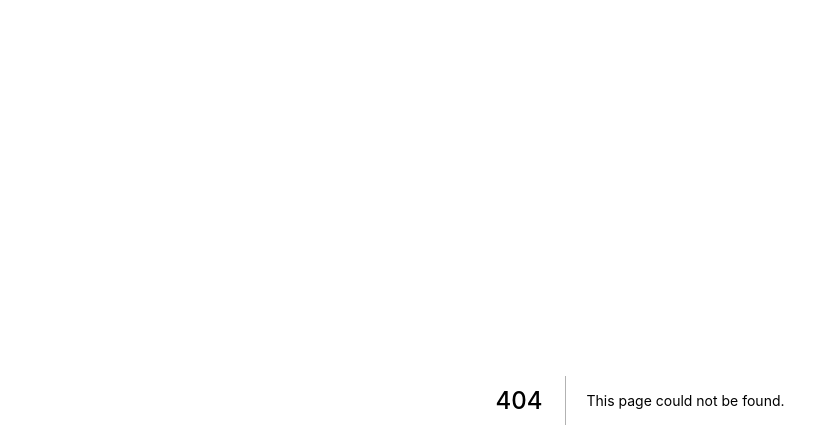
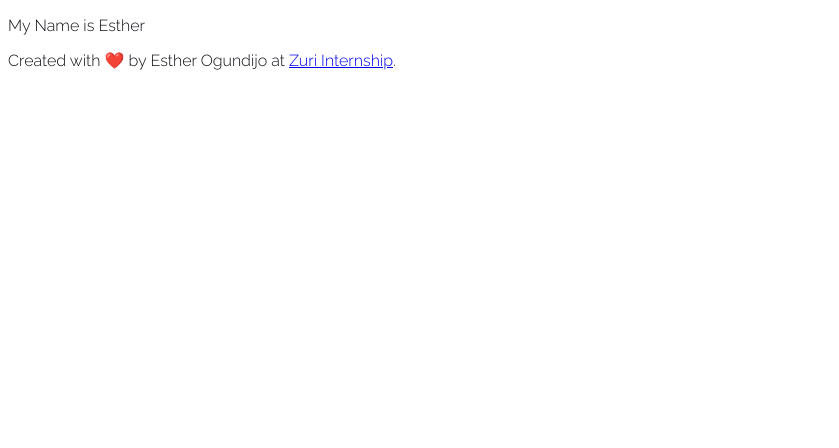
Before and after one commit to EstherSeyi/resume, a Next.js app: page /printmyname in a window 1280 px wide. Before the commit this address had no page. Shown: the top 448 px of the page, without its empty margins (0-839 px from the left). Built offline with nearby package versions, Linux system fonts and the light colour scheme.

Commit message:
adds print my name solution

```diff
--- /dev/null
+++ b/pages/printmyname.js
@@ -0,0 +1,39 @@
+import Head from "next/head";
+import Link from "next/link";
+import Image from "next/image";
+
+import HomeIcon from "../components/icons/home";
+import MailIcon from "../components/icons/mail";
+import PhoneIcon from "../components/icons/phone";
+import GlobeIcon from "../components/icons/globe";
+import CaretRight from "../components/icons/caret-right";
+
+import zuriLogo from "../assets/zuri-logo.svg";
+
+export default function Home() {
+  const printName = (name) => {
+    console.log(name);
+    return name;
+  };
+
+  return (
+    <>
+      <Head>
+        <title>Esther Ogundijo's Resume</title>
+        <link rel="icon" href="/favicon.ico" />
+      </Head>
+      <main className="min-h-screen  relative z-10 border-b border-grey">
+        <p>My Name is {printName("Esther")}</p>
+      </main>
+      <footer className="text-center text-xs py-2 sticky right-0 left-0 bottom-0 ">
+        Created with ❤️ by Esther Ogundijo at{" "}
+        <a href="https://internship.zuri.team/" target="_blank">
+          <span className="hover:underline cursor-pointer text-blue">
+            Zuri Internship
+          </span>
+        </a>
+        .
+      </footer>
+    </>
+  );
+}
```
